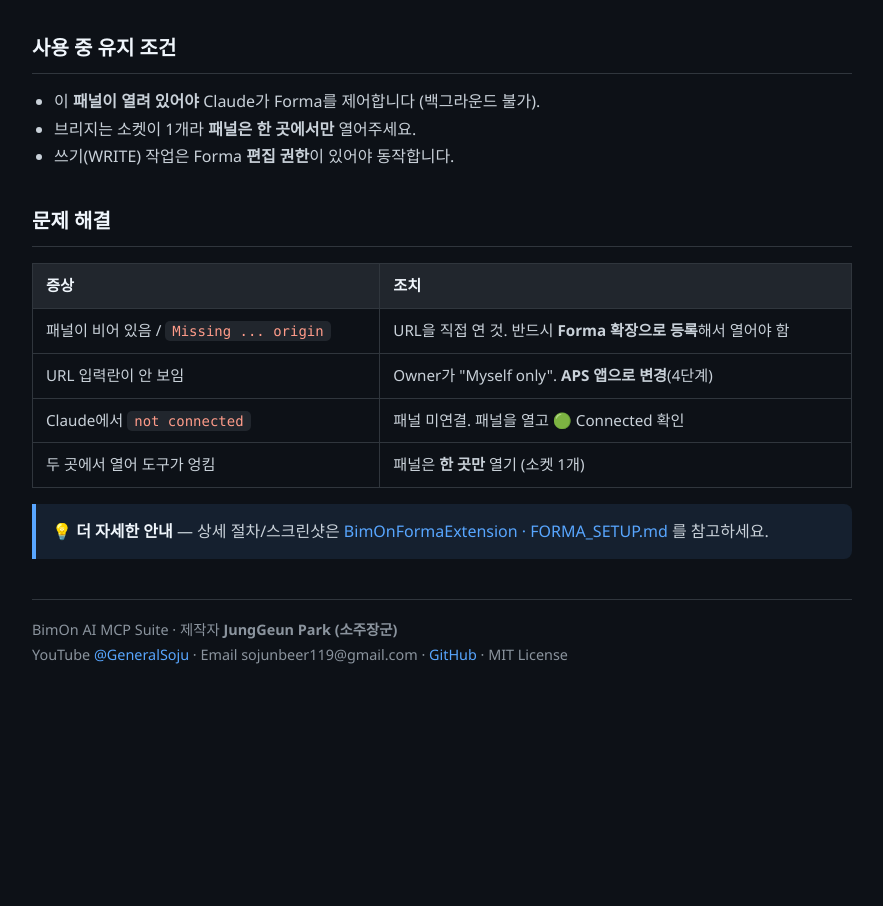
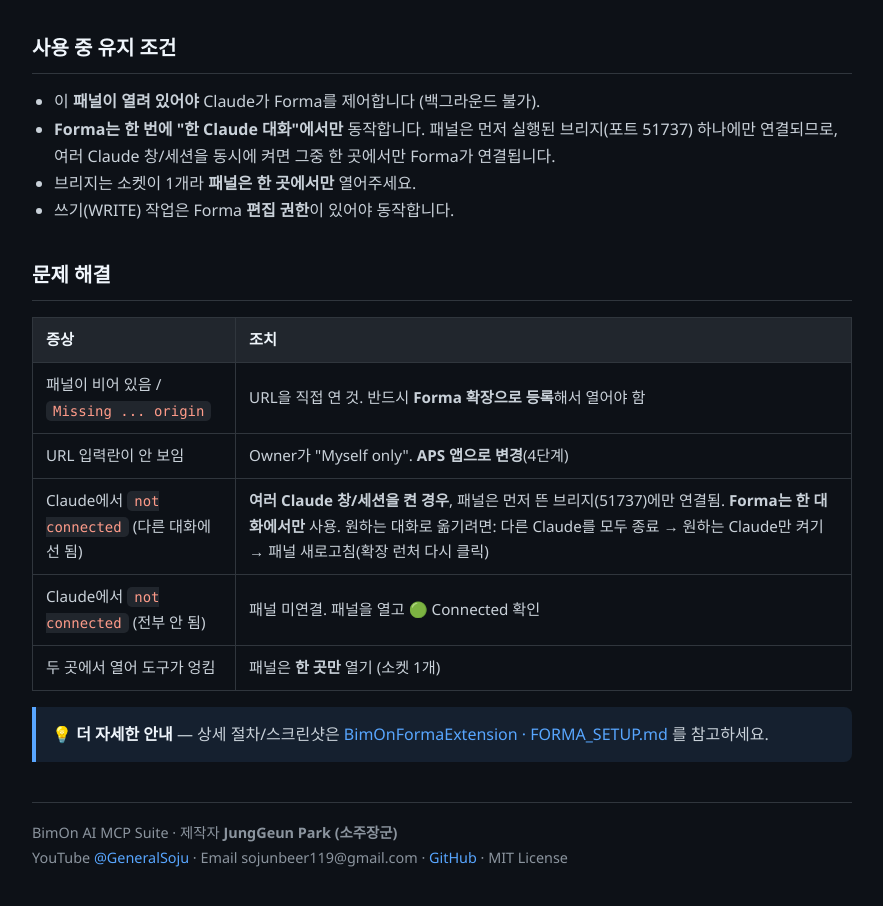
Before and after one commit to General-Soju/BimOnFormaExtension, a website: page FORMA_SETUP.html in a window 1280 px wide. Shown: the part 1492-2398 px from the top of the page, without its empty margins (198-1081 px from the left). Before the commit the page ends 2199 px from the top, so only its background shows below. Drawn offline with Linux system fonts and the light colour scheme.

Commit message:
Docs: Forma works in one Claude conversation at a time

```diff
--- a/FORMA_SETUP.html
+++ b/FORMA_SETUP.html
@@ -92,6 +92,7 @@
   <h2>사용 중 유지 조건</h2>
   <ul style="margin:0 0 16px 22px">
     <li>이 <b>패널이 열려 있어야</b> Claude가 Forma를 제어합니다 (백그라운드 불가).</li>
+    <li><b>Forma는 한 번에 "한 Claude 대화"에서만</b> 동작합니다. 패널은 먼저 실행된 브리지(포트 51737) 하나에만 연결되므로, 여러 Claude 창/세션을 동시에 켜면 그중 한 곳에서만 Forma가 연결됩니다.</li>
     <li>브리지는 소켓이 1개라 <b>패널은 한 곳에서만</b> 열어주세요.</li>
     <li>쓰기(WRITE) 작업은 Forma <b>편집 권한</b>이 있어야 동작합니다.</li>
   </ul>
@@ -101,7 +102,8 @@
     <tr><th>증상</th><th>조치</th></tr>
     <tr><td>패널이 비어 있음 / <code>Missing ... origin</code></td><td>URL을 직접 연 것. 반드시 <b>Forma 확장으로 등록</b>해서 열어야 함</td></tr>
     <tr><td>URL 입력란이 안 보임</td><td>Owner가 "Myself only". <b>APS 앱으로 변경</b>(4단계)</td></tr>
-    <tr><td>Claude에서 <code>not connected</code></td><td>패널 미연결. 패널을 열고 🟢 Connected 확인</td></tr>
+    <tr><td>Claude에서 <code>not connected</code> (다른 대화에선 됨)</td><td><b>여러 Claude 창/세션을 켠 경우</b>, 패널은 먼저 뜬 브리지(51737)에만 연결됨. <b>Forma는 한 대화에서만</b> 사용. 원하는 대화로 옮기려면: 다른 Claude를 모두 종료 → 원하는 Claude만 켜기 → 패널 새로고침(확장 런처 다시 클릭)</td></tr>
+    <tr><td>Claude에서 <code>not connected</code> (전부 안 됨)</td><td>패널 미연결. 패널을 열고 🟢 Connected 확인</td></tr>
     <tr><td>두 곳에서 열어 도구가 엉킴</td><td>패널은 <b>한 곳만</b> 열기 (소켓 1개)</td></tr>
   </table>
 
```
